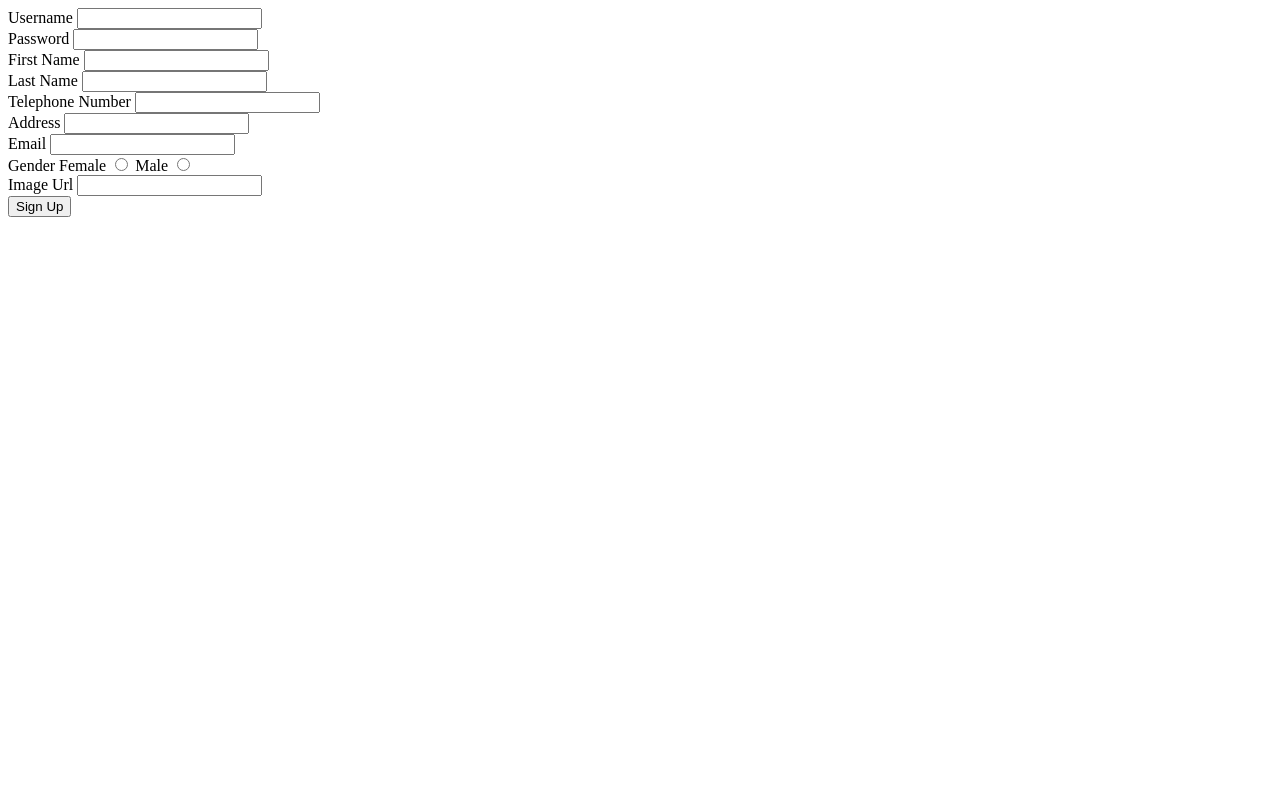
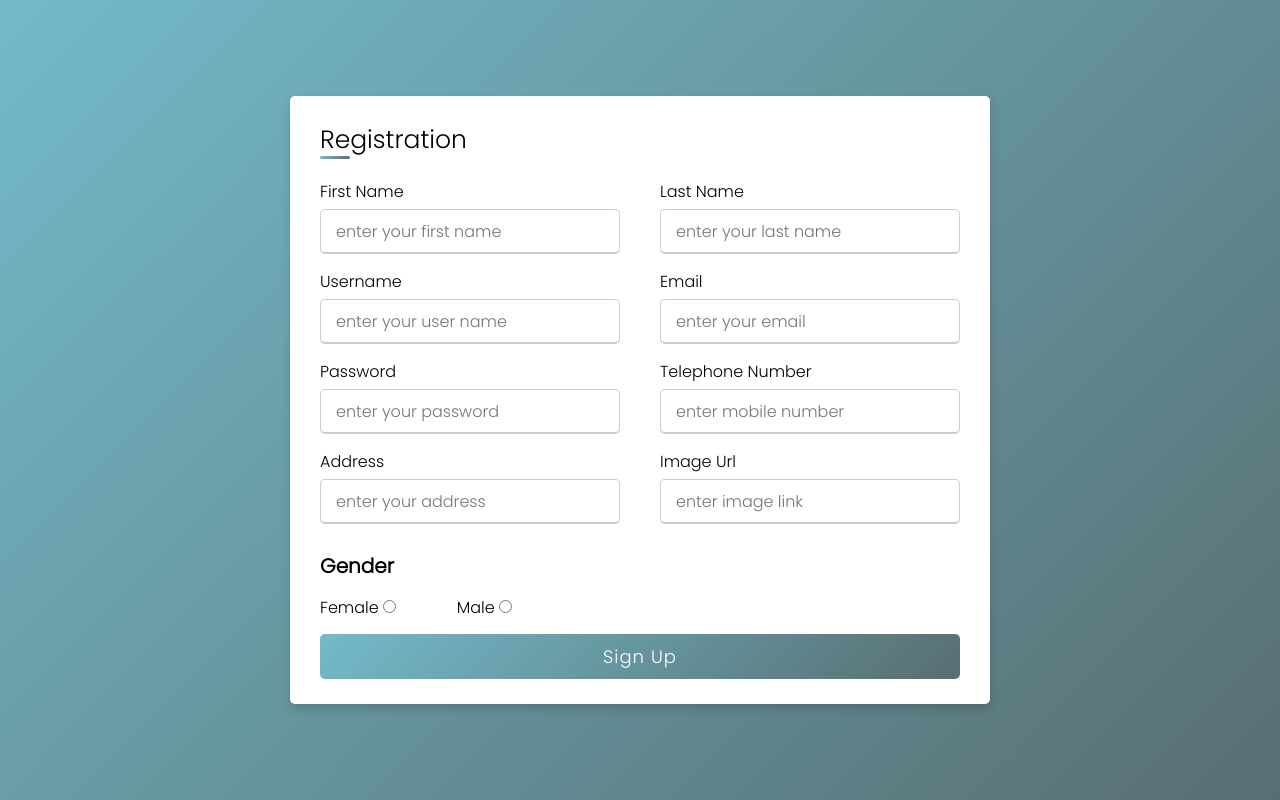
Before and after one commit to sarah-alsharif0/friends-book, a PHP site: page /views/sign-up.php in a window 1280 px wide. Run offline with PHP 8.4, Linux system fonts and the light colour scheme.

Commit message:
Create Style For Sign-up page

```diff
--- /dev/null
+++ b/styles/sign-up.css
@@ -0,0 +1,98 @@
+@import url('https://fonts.googleapis.com/css2?family=Poppins:wght@300&display=swap');
+*{
+    margin:0;
+    padding: 0;
+    box-sizing: border-box;
+    font-family: 'Poppins', sans-serif;
+}
+body{
+    display: flex;
+    height: 100vh;
+    justify-content: center;
+    align-items: center;
+    padding: 10px;
+    background: linear-gradient(135deg,#73bac9,#586e72);
+}
+.container{
+    max-width: 700px;
+    width: 100%;
+    background: #fff;
+    padding: 25px 30px;
+    border-radius: 5px;
+    box-shadow: 0 5px 10px rgba(0,0,0,0.15);
+}
+.container .title{
+    position: relative;
+    font-size: 25px;
+    font-weight: 500;
+}
+.container .title:before{
+    content: "";
+    position: absolute;
+    left: 0;
+    bottom: 0;
+    height: 3px;
+    width: 30px;
+    border-radius: 5px;
+    background: linear-gradient(135deg,#73bac9,#586e72);
+}
+.container form .user_details{
+    display: flex;
+    flex-wrap: wrap;
+    justify-content: space-between;
+    margin: 20px 0 12px 0;
+}
+form .user_details .form__field-container{
+    margin-bottom: 15px;
+    width: calc(100% / 2 - 20px);
+}
+.user_details .form__field-container label{
+    font-weight:500;
+    display: block;
+    margin-bottom: 5px;
+}
+.user_details .form__field-container input{
+    height: 45px;
+  width: 100%;
+  outline: none;
+  font-size: 16px;
+  border-radius: 5px;
+  padding-left: 15px;
+  border: 1px solid #ccc;
+  border-bottom-width: 2px;
+  transition: all 0.3s ease;
+}
+.user-details .form__field-container input:focus,
+.user-details .form__field-container input:valid{
+  border-color: #586e72;
+}
+form .gender-container span{
+    font-size: 20px;
+    font-weight: 600;
+
+}
+form .gender-container .gender__title{
+    display: flex;
+    justify-content: space-between;
+    margin:14px 0;
+    width: 30%;
+}
+form button{
+    height: 100%;
+    width: 100%;
+    border-radius: 5px;
+    border: none;
+    color: #fff;
+    font-size: 18px;
+    font-weight: 500;
+    padding:9px 0px;
+    letter-spacing: 1px;
+    cursor: pointer;
+    transition: all 0.3s ease;
+    background: linear-gradient(135deg,#73bac9,#586e72);
+}
+form button:hover{
+    /* transform: scale(0.99); */
+    background: linear-gradient(-135deg, #73bac9,#586e72);
+
+}
--- a/styles/userInfotmation.css
+++ b/styles/userInfotmation.css
@@ -25,7 +25,7 @@
     font-family: 'Poppins', sans-serif;
 }
 .line{
-    margin-top: 2.5rem;
+    margin-top: 1.5rem;
     margin-left: 3.5rem;
     width: 70rem;
     height: 4px;
@@ -35,10 +35,9 @@
 .about__container{
     display: flex;
     flex-direction: column;
-
 }
 .about ,.friends__list{
-    margin: 1.6rem 0rem 0rem 9rem;
+    margin: 1.2rem 0rem 0rem 9rem;
 }
 .about__div{
     width: 70%;
--- a/views/sign-in.php
+++ b/views/sign-in.php
@@ -2,6 +2,7 @@
 <html>
 <head>
 	<meta charset="utf-8">
+	<link rel="stylesheet" type="text/css" href="../styles/sign-in.css">
 	<meta name="viewport" content="width=device-width, initial-scale=1">
 	<title>Sign in</title>
 </head>
--- a/views/sign-up.php
+++ b/views/sign-up.php
@@ -3,6 +3,7 @@
 <head>
 	<meta charset="utf-8">
 	<meta name="viewport" content="width=device-width, initial-scale=1">
+	<link rel="stylesheet" type="text/css" href="../styles/sign-up.css">
 	<title>Sign Up</title>
 </head>
 <body>
@@ -11,48 +12,63 @@
 			header("location:home.php");
 		}
 	?>
+	<div class="container">
+		<div class="title">Registration</div>
 	<form action="../controllers/addUser.php" method="post">
+		<div class="user_details">
+		<div class="form__field-container">
+			<label for="first-name">First Name</label>
+			<input type="text" id="first-name" name="first-name" placeholder="enter your first name">
+		</div>
+		<div class="form__field-container">
+			<label for="last-name">Last Name</label>
+			<input type="last-name" id="last-name" name="last-name" placeholder="enter your last name">
+		</div>
 		<div class="form__field-container">
 			<label for="username">Username</label>
-			<input type="text" id="username" name="username">
+			<input type="text" id="username" name="username" placeholder="enter your user name">
+		</div>
+		<div class="form__field-container">
+			<label for="email">Email</label>
+			<input type="email" id="email" name="email" placeholder="enter your email">
 		</div>
 		<div class="form__field-container">
 			<label for="password">Password</label>
-			<input type="password" id="password" name="password">
-		</div>
-		<div class="form__field-container">
-			<label for="first-name">First Name</label>
-			<input type="text" id="first-name" name="first-name">
-		</div>
-		<div class="form__field-container">
-			<label for="last-name">Last Name</label>
-			<input type="last-name" id="last-name" name="last-name">
+			<input type="password" id="password" name="password" placeholder="enter your password">
 		</div>
 		<div class="form__field-container">
 			<label for="teleNo">Telephone Number</label>
-			<input type="number" id="teleNo" name="teleNo">
+			<input type="number" id="teleNo" name="teleNo" placeholder="enter mobile number">
 		</div>
 		<div class="form__field-container">
 			<label for="address">Address</label>
-			<input id="address" name="address" type="text">
-		</div>
-		<div class="form__field-container">
-			<label for="email">Email</label>
-			<input type="email" id="email" name="email">
-		</div>
-		<div class="form__field-container">
-			<label>Gender</label>
-			<label for="female">Female</label>
-			<input type="radio" id="female" name="gender" value="female">
-			<label for="male">Male</label>
-			<input type="radio" name="gender" id="male" value="male">
+			<input id="address" name="address" type="text" placeholder="enter your address">
 		</div>
 		<div class="form__field-container">
 			<label for="image-url">Image Url</label>
-			<input type="text" id="image-url" name="image-url">
+			<input type="text" id="image-url" name="image-url" placeholder="enter image link">
 		</div>
+		</div>
+		<div class="gender-container">
+			<span class=".gender__label">Gender</span>
+			<br>
+			<div class="gender__title"
+			><div>
+			<label for="female">Female</label>
+			<input type="radio" id="female" name="gender" value="female">
+			</div>
+			<div>
+			<label for="male">Male</label>
+			<input type="radio" name="gender" id="male" value="male">
+	        </div>
+		</div>
+
+		</div>
+
 		<button type="submit">Sign Up</button>
 	</form>
+	</div>
+
 		<?php
                         if (isset($_GET['error'])){
                             ?>
```
